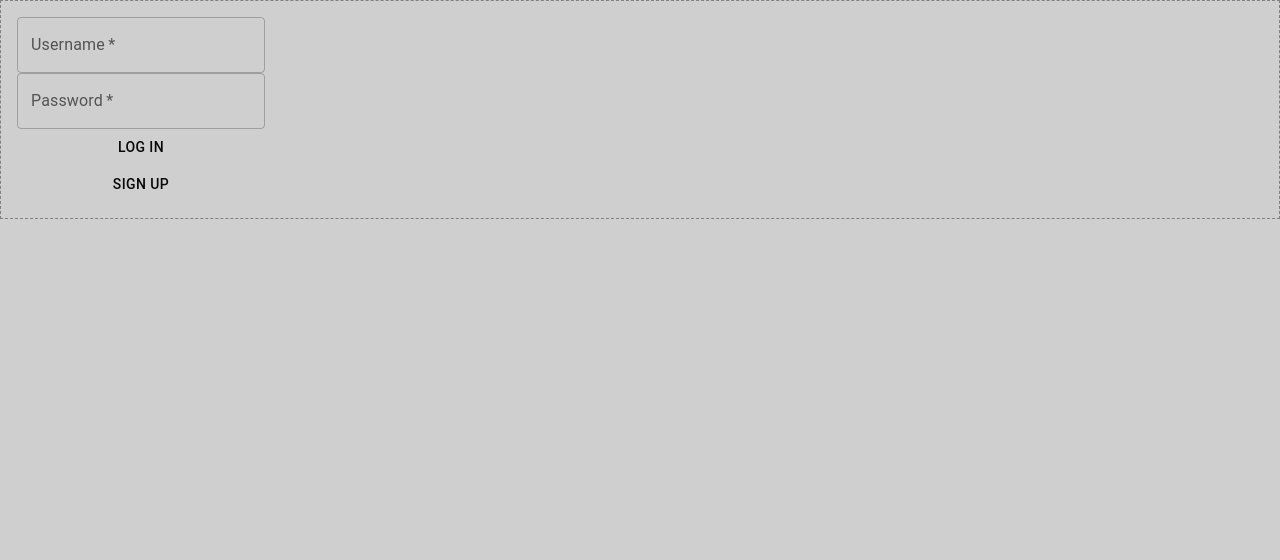
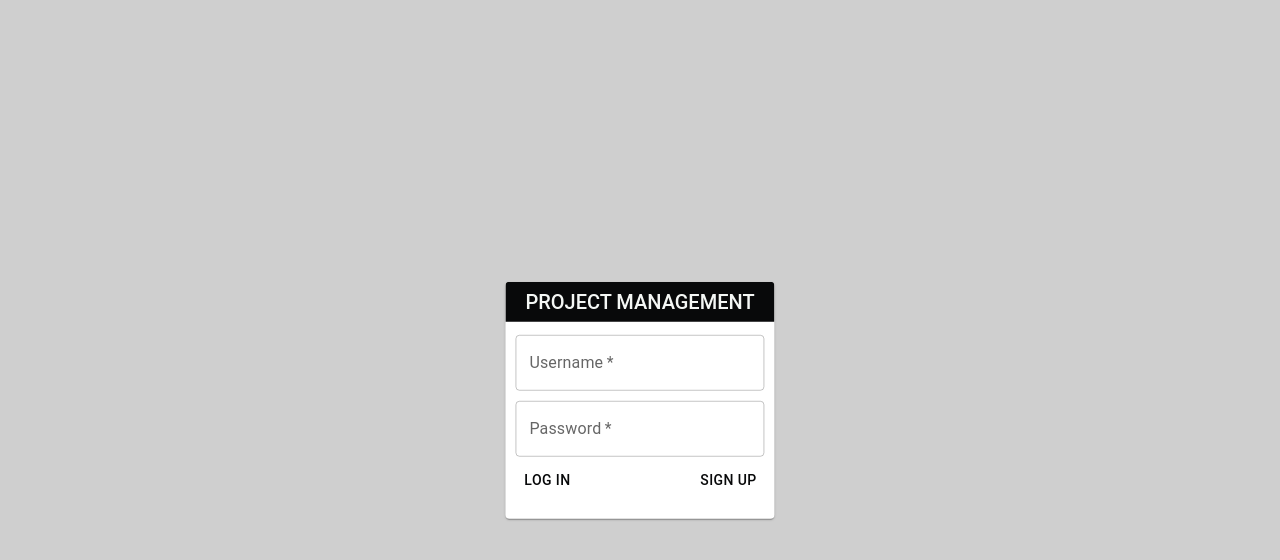
Before and after one commit to joaovill/productDevTest, a Next.js app in the folder front-next-app/: page /login in a window 1280 px wide. Shown: the top 560 px of the page. Built offline with nearby package versions, Linux system fonts and the light colour scheme.

Commit message:
style for login and register, some adjusts on login

```diff
--- a/front-next-app/pages/_app.tsx
+++ b/front-next-app/pages/_app.tsx
@@ -40,6 +40,11 @@ export default function App ({ Component, pageProps}: AppProps){
                 --white: #F4F7F5;
                 --gray: #575A5E;
             }
+            :disabled{
+                border: 1px dotted #000!important;
+                background: gray !important;
+                color: #c0c0c0 !important;
+            }
             `
             }/>
             <ThemeProvider theme={theme}>
--- a/front-next-app/pages/components/ProjectCard.tsx
+++ b/front-next-app/pages/components/ProjectCard.tsx
@@ -1,8 +1,9 @@
 import { Button, Card } from '@mui/material';
 
 import { priceMask, zipCodeMask } from '@/utils/validateMasks';
+import { fetchDeleteProject, fetchUpdateProject } from '@/utils/projectsActions';
+
 import styles from '../styles/projectCard.module.css';
-import { fetchDeleteProject, fetchUpdateProject } from '@/utils/projectsActions';
 
 function ProjectCard ({project, handleGetProjects}: ProjectResponseWithGet) {
 
--- a/front-next-app/pages/components/ProjectList.tsx
+++ b/front-next-app/pages/components/ProjectList.tsx
@@ -1,5 +1,6 @@
-import { Box, Button, FormControl, TextField } from '@mui/material';
+import { Button } from '@mui/material';
 import { useState } from 'react';
+
 import ProjectCard from './ProjectCard';
 import styles from '../styles/projectList.module.css';
 
--- a/front-next-app/pages/components/loginForm.tsx
+++ b/front-next-app/pages/components/loginForm.tsx
@@ -1,8 +1,12 @@
+import { useState } from 'react';
+import { useRouter } from 'next/router';
+
+import { Button, FormControl, TextField } from '@mui/material';
+
 import { fetchLogin } from '@/utils/authToken';
 import { usernameMask } from '@/utils/validateMasks';
-import { Box, Button, FormControl, TextField } from '@mui/material';
-import { useState } from 'react';
-import { useRouter } from 'next/router';
+
+import styles from '../styles/login.module.css';
 
 function LoginForm ({handleSignUp}: handleSignUp) {
 	const router = useRouter()
@@ -27,19 +31,23 @@ function LoginForm ({handleSignUp}: handleSignUp) {
 	}
 
 	return (
-		<Box component="div" sx={{ p: 2, border: '1px dashed grey' }}>
-			<form onSubmit={handleSubmit}>
-				<FormControl>
-					<TextField onChange={ e => { setUsername(usernameMask(e.target.value))} } value={username} required id="outlined-user" label="Username" variant="outlined" placeholder='Username'/>
-					<TextField onChange={ e => { setPassword(e.target.value)} } value={password} required id="outlined-pass" label="Password" variant="outlined" type='password' placeholder='Password' />
+			<form className={styles.loginForm} onSubmit={handleSubmit}>
+				<FormControl fullWidth>
+					<div className={styles.formItem}>
+						<TextField onChange={ e => { setUsername(usernameMask(e.target.value))} } value={username} required id="outlined-user" label="Username" variant="outlined" placeholder='Username' fullWidth/>
+					</div>
+					<div className={styles.formItem}>
+						<TextField onChange={ e => { setPassword(e.target.value)} } value={password} required id="outlined-pass" label="Password" variant="outlined" type='password' placeholder='Password' fullWidth/>
+					</div>
 
-					<Button type='submit'>Log In</Button>
-					<Button onClick={() => { handleSignUp(false) }}>Sign Up</Button>
+					<div className={styles.buttonsLogin}>
+						<Button type='submit'>Log In</Button>
+						<Button onClick={() => { handleSignUp(false) }}>Sign Up</Button>
+					</div>
 
-					{errorMsg}
+					{errorMsg && <span className={styles.errorMsg}>{errorMsg}</span>}
 				</FormControl>
 			</form>
-		</Box>
 	)
 }
 
--- a/front-next-app/pages/components/navDashboard.tsx
+++ b/front-next-app/pages/components/navDashboard.tsx
@@ -1,7 +1,10 @@
+
+import { useState } from 'react';
 
 import { Box, Button, Modal } from '@mui/material';
+
 import ProjectForm from './ProjectForm';
-import { useState } from 'react';
+
 import styles from '../styles/navDashboard.module.css'
 
 function NavDashboard ({handleGetProjects}: getProjects) {
--- a/front-next-app/pages/components/projectForm.tsx
+++ b/front-next-app/pages/components/projectForm.tsx
@@ -5,7 +5,7 @@ import { Box, Button, FormControl, TextField } from '@mui/material';
 import { DatePicker, LocalizationProvider } from '@mui/x-date-pickers';
 import { AdapterDayjs } from '@mui/x-date-pickers/AdapterDayjs'
 
-import { zipCodeMask, nameMask, priceMask } from '@/utils/validateMasks';
+import { zipCodeMask, titleMask, priceMask } from '@/utils/validateMasks';
 import { fetchCreateProject } from '@/utils/projectsActions';
 
 import styles from '../styles/projectForm.module.css';
@@ -76,11 +76,11 @@ function ProjectForm ({handleOpen, handleGetProjects}: handleProjectFormActions)
 	return (
 		<Box>
 			<form className={styles.projectForm} onSubmit={handleSubmit}>
-				<FormControl fullWidth={true}>
+				<FormControl>
 					<div className={styles.formItem}>
 						<TextField
 							onBlur={ e => { handleValidateTitle(e.target.value) } }
-							onChange={ e => { setTitle(nameMask(e.target.value))} }
+							onChange={ e => { setTitle(titleMask(e.target.value))} }
 							value={title} required id="outlined-title"
 							label="Title" variant="outlined"
 							type='text' placeholder='Title'
--- a/front-next-app/pages/components/registerForm.tsx
+++ b/front-next-app/pages/components/registerForm.tsx
@@ -1,8 +1,12 @@
+import { useState } from 'react';
+import { useRouter } from 'next/router';
+
+import { Button, FormControl, TextField } from '@mui/material';
+
 import { fetchRegister } from '@/utils/authToken';
 import { usernameMask, nameMask } from '@/utils/validateMasks';
-import { Box, Button, FormControl, TextField } from '@mui/material';
-import { useState } from 'react';
-import { useRouter } from 'next/router';
+
+import styles from '../styles/login.module.css';
 
 function RegisterForm ({handleSignUp}: handleSignUp) {
 	const router = useRouter()
@@ -60,18 +64,18 @@ function RegisterForm ({handleSignUp}: handleSignUp) {
 	}
 
 	return (
-		<Box >
-			<form onSubmit={handleSubmit}>
-				<FormControl>
-					<div>
+		<form className={styles.loginForm} onSubmit={handleSubmit}>
+			<FormControl fullWidth>
+				<div className={styles.formItem}>
 					<TextField
 						onBlur={ e => { handleValidateName(e.target.value) } }
 						onChange={ e => { setName(nameMask(e.target.value))} }
 						value={name} required id="outlined-name"
 						label="Name" variant="outlined"
 						type='text' placeholder='Name'
+						fullWidth
 					/>
-						{errorName && <span className='error-msg'>Please fill with Fullname.</span>}
+					{errorName && <span className={styles.errorMsg}>Please fill with Fullname.</span>}
 				</div>
 				<div>
 					<TextField
@@ -81,8 +85,9 @@ function RegisterForm ({handleSignUp}: handleSignUp) {
 						label="Username" variant="outlined"
 						placeholder='Username'
 						inputProps={{ maxLength: 12 }}
+						fullWidth
 					/>
-						{errorUsername && <span className='error-msg'>The username must have at least 8 characters (only letters and ". - _") will be accepted.</span>}
+					{errorUsername && <span className={styles.errorMsg}>The username must have at least 8 characters (only letters and ". - _") will be accepted.</span>}
 				</div>
 				<div>
 					<TextField
@@ -91,9 +96,10 @@ function RegisterForm ({handleSignUp}: handleSignUp) {
 						value={password} required id="outlined-pass"
 						label="Password" variant="outlined"
 						type='password' placeholder='Password'
+						fullWidth
 					/>
 					{errorPassword &&
-							<span className='error-msg'>
+						<span className={styles.errorMsg}>
 							Password must contain:
 							<span>
 							- must be 8 digits length.
@@ -110,14 +116,14 @@ function RegisterForm ({handleSignUp}: handleSignUp) {
 						</span>
 						}
 				</div>
+				<div className={styles.buttonsLogin}>
+					<Button color='secondary' onClick={() => { handleSignUp(true) }}>Back</Button>
+					<Button type='submit' disabled={handleDisable()} >Sign Up</Button>
+				</div>
 
-					<Button onClick={() => { handleSignUp(true) }}>Back</Button>
-					<Button type='submit' disabled={handleDisable()} >Sign Up</Button>
-
-					{errorMsg}
+				{errorMsg && <span className={styles.errorMsg}>{errorMsg}</span>}
 			</FormControl>
 		</form>
-		</Box>
 	)
 }
 
--- a/front-next-app/pages/index.tsx
+++ b/front-next-app/pages/index.tsx
@@ -1,9 +1,12 @@
 import { useEffect, useState } from "react";
+import { useRouter } from "next/router";
+
 import { middlewareLogged } from "../utils/_middlewareLogged";
-import { useRouter } from "next/router";
 import { fetchAllProjects } from "@/utils/projectsActions";
+
 import NavDashboard from "./components/NavDashboard";
 import ProjectList from "./components/ProjectList";
+
 import styles from './styles/styles.module.css';
 
 export default function Index() {
--- a/front-next-app/pages/login.tsx
+++ b/front-next-app/pages/login.tsx
@@ -1,8 +1,13 @@
+import { useEffect, useState } from "react";
+import { useRouter } from 'next/router';
+
 import { middlewareLogged } from "../utils/_middlewareLogged";
-import { useEffect, useState } from "react";
+
 import LoginForm from "./components/LoginForm";
-import { useRouter } from 'next/router';
 import RegisterForm from "./components/RegisterForm";
+
+import styles from './styles/login.module.css';
+import { Card } from "@mui/material";
 
 function Login() {
 
@@ -32,7 +37,14 @@ function Login() {
 
   return (
     <main className="login-page">
-      {(isLogin) ? <LoginForm handleSignUp={handleSignUp} /> : <RegisterForm handleSignUp={handleSignUp} />}
+      <div className={styles.boxForms}>
+        <Card>
+          <div className={styles.titleLogin}>
+            <span>PROJECT MANAGEMENT</span>
+          </div>
+          {(isLogin) ? <LoginForm handleSignUp={handleSignUp} /> : <RegisterForm handleSignUp={handleSignUp} />}
+        </Card>
+      </div>
     </main>
   )
 }
--- /dev/null
+++ b/front-next-app/pages/styles/login.module.css
@@ -0,0 +1,32 @@
+.loginForm{
+    padding: 8px 10px 20px;
+}
+.loginForm .buttonsLogin{
+    display: flex;
+    justify-content: space-between;
+}
+.loginForm .formItem{
+    margin: 5px 0;
+}
+.loginForm .errorMsg{
+    color: red;
+    display: block;
+    font-size: 12px;
+    max-width: 250px;
+    margin: 0;
+}
+.titleLogin{
+    background-color: var(--black);
+    color: var(--white);
+    display: block;
+    font-size: 20px;
+    font-weight: 500;
+    padding: 8px 20px;
+    text-align: center;
+}
+.boxForms{
+    position: absolute;
+    left: 50%;
+    top: 50%;
+    transform: translate(-50%, -50%);
+}
--- a/front-next-app/utils/validateMasks.tsx
+++ b/front-next-app/utils/validateMasks.tsx
@@ -9,6 +9,14 @@ export const nameMask = (value: string): string =>{
 
 	return value
 }
+
+export const titleMask = (value: string): string =>{
+	value = value.replace(/[^a-zA-Zà-ú~´^ ]/g, '')
+	value = value.replace('  ', ' ')
+
+	return value
+}
+
 
 export const zipCodeMask = (value: string) => {
 	if (!value) return ""
```
Also changed, not shown: 1 other file (tests, documents, lock files or other folders). Lines whose indentation alone changed are shown as unchanged.
